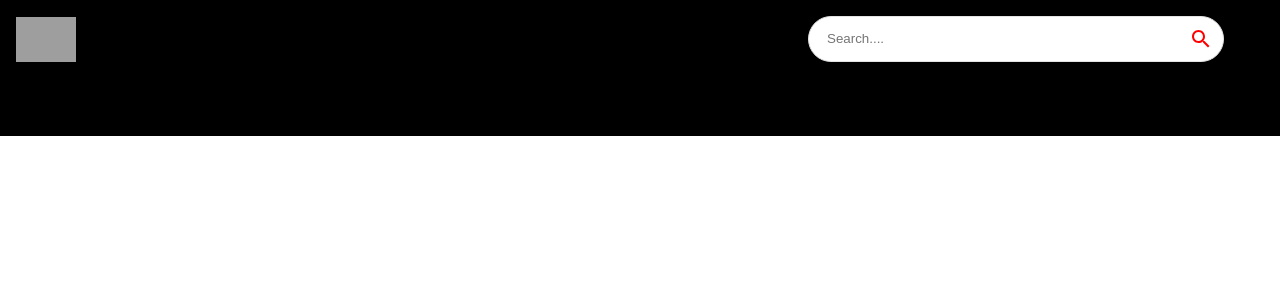
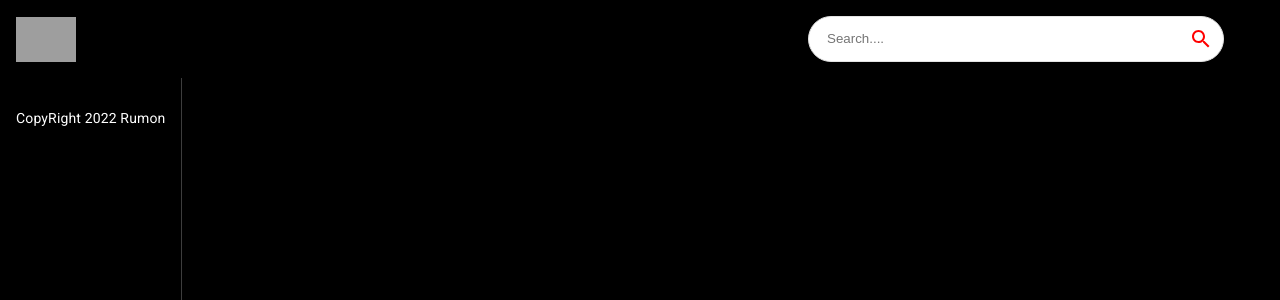
Before and after one commit to rumon5h/youtube-clone, a React (Create React App) app: page / in a window 1280 px wide. Shown: the top 300 px of the page. Built offline with nearby package versions, Linux system fonts and the light colour scheme; grey boxes are pictures that could not be loaded.

Commit message:
Feed sidebar added

```diff
--- a/src/components/Feed.jsx
+++ b/src/components/Feed.jsx
@@ -1,10 +1,16 @@
-import React from 'react';
+import {useState, useEffect} from 'react';
+import {Stack, Box, Typography} from '@mui/material';
 
 const Feed = () => {
     return (
-        <div>
-            <h1>Feed</h1>
-        </div>
+        <Stack sx={{flexDirection: {sx: 'column', md: 'row'}}}>
+            <Box sx={{height: {sx: 'auto', md: '92vh'}, borderRight: '1px solid #3d3d3d', px:{sx:0, md: 2}}}>
+            Sidebar
+            <Typography className='copyRight' variant='body2' sx={{mt: 1.5, color: '#fff'}}>
+            CopyRight 2022 Rumon
+            </Typography>
+            </Box>
+        </Stack>
     );
 };
 
--- a/src/components/SearchBar.jsx
+++ b/src/components/SearchBar.jsx
@@ -1,4 +1,3 @@
-import React from 'react';
 import { useState } from 'react';
 import { useNavigate } from 'react-router-dom';
 import { Paper, IconButton } from '@mui/material';
```
Also changed, not shown: src/components/SideBar.jsx (added, +11 -0 lines).
